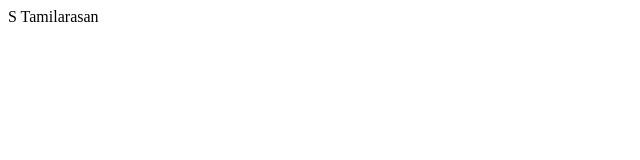
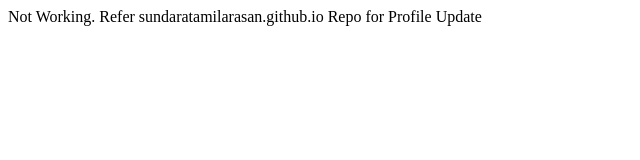
Before and after one commit to sundaratamilarasan/stamilarasan.github.io, a plain HTML site: page index.html in a window 1280 px wide. Shown: the whole page, without its empty margins (0-640 px from the left). Drawn offline with Linux system fonts and the light colour scheme.

Commit message:
Update index.html

```diff
--- a/index.html
+++ b/index.html
@@ -3,13 +3,13 @@
 <head>
 	<meta name="generator" content="Hugo 0.52" />
 	<title>
-				S.Tamilarasan
+				Not Working
 
 	</title>
 </head>
 <body>
 
-S Tamilarasan
+Not Working. Refer sundaratamilarasan.github.io Repo for Profile Update
 
 </body>
 </html>
```
